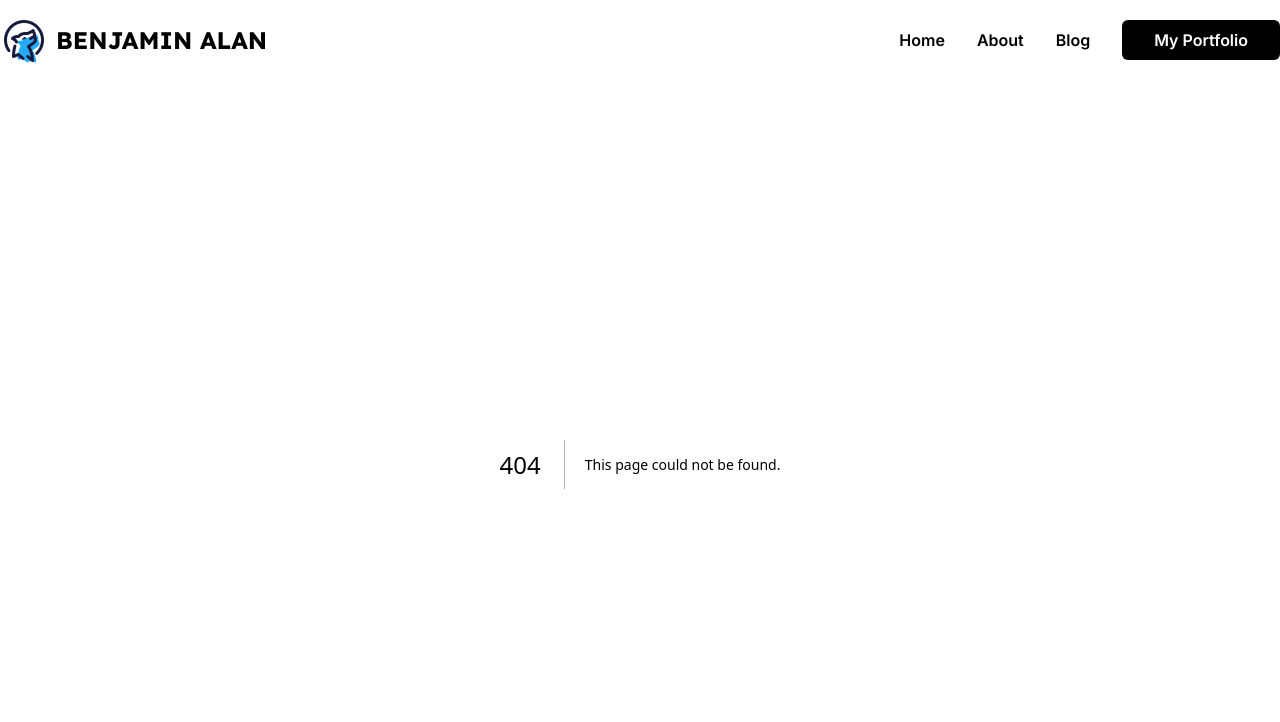
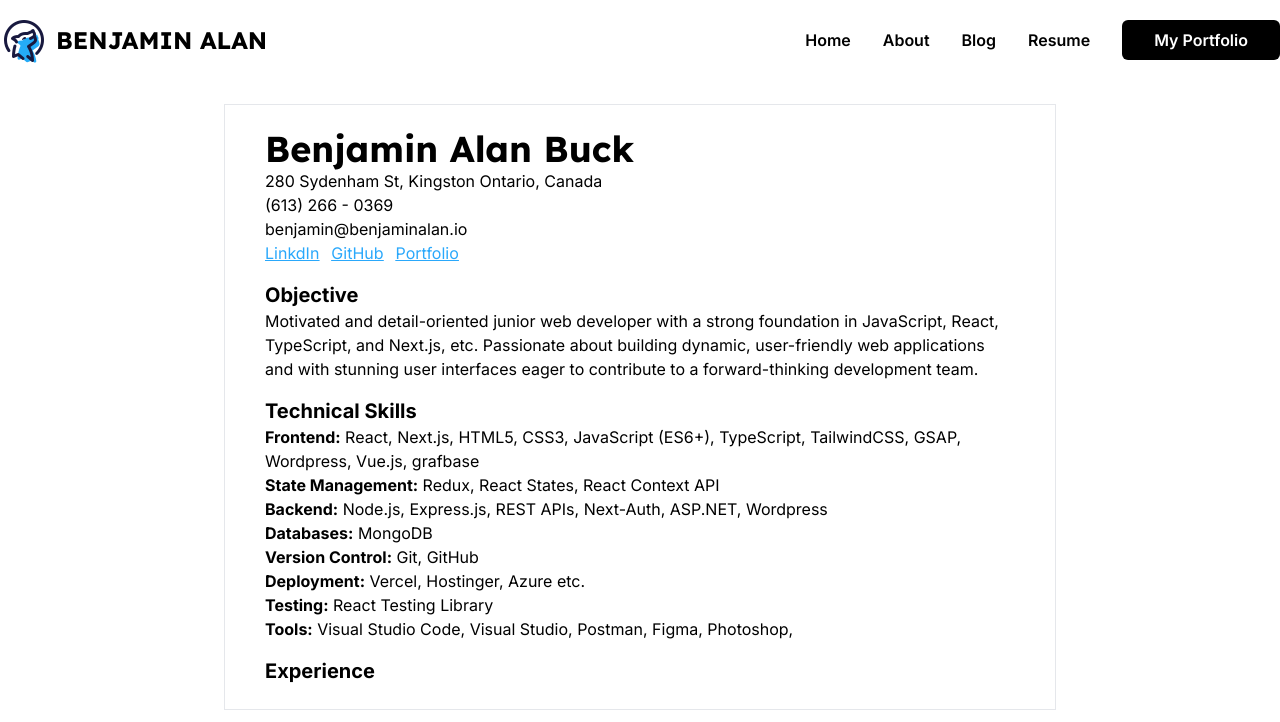
Before and after one commit to Benjamin-buck/portfolio, a Next.js app: page /resume in a window 1280 px wide. Before the commit this address had no page. Shown: the top 722 px of the page. Built offline with nearby package versions, Linux system fonts and the light colour scheme.

Commit message:
Adds start to the resume page.

```diff
--- /dev/null
+++ b/app/resume/page.tsx
@@ -0,0 +1,43 @@
+import {
+  details,
+  experience,
+  objective,
+  technicalSkills,
+} from "@/constants/resume";
+import Link from "next/link";
+import React from "react";
+
+const page = () => {
+  return (
+    <div className="mt-10 mx-[14rem] border py-6 px-10">
+      <h1 className="text-4xl font-lexend font-bold">{details.name}</h1>
+      <p>{details.address}</p>
+      <p>{details.phone}</p>
+      <p>{details.email}</p>
+      <div className="flex gap-3 text-blue underline">
+        {details.links.map(({ label, href }) => (
+          <Link href={href} key={label}>
+            {label}
+          </Link>
+        ))}
+      </div>
+      <div className="mt-4">
+        <h2 className="text-xl font-bold">{objective.title}</h2>
+        <p>{objective.description}</p>
+      </div>
+      <div className="mt-4">
+        <h2 className="text-xl font-bold">{technicalSkills.title}</h2>
+        {technicalSkills.skills.map(({ label, description }) => (
+          <p key={label}>
+            <span className="font-bold">{label}:</span> {description}
+          </p>
+        ))}
+      </div>
+      <div className="mt-4">
+        <h2 className="text-xl font-bold">{experience.title}</h2>
+      </div>
+    </div>
+  );
+};
+
+export default page;
--- a/components/landing-page/Hero.tsx
+++ b/components/landing-page/Hero.tsx
@@ -1,4 +1,3 @@
-import { heroHeading } from "@/constants/hero";
 import Image from "next/image";
 import React from "react";
 import { FaReact } from "react-icons/fa";
@@ -7,23 +6,22 @@ import { RiTailwindCssFill } from "react-icons/ri";
 import { SiMysql } from "react-icons/si";
 import { TbBrandRedux } from "react-icons/tb";
 
-
-
 const Hero = () => {
   return (
     <section>
       <div className=" flex justify-between">
         <div className="w-[45%] pt-[200px]  max-xl:w-auto max-xl:px-4">
           <h2 className="text-5xl font-lexend font-bold leading-[60px] max-md:text-3xl">
-            Hi, I'm <span className="gradient-text">Benjamin</span>, a junior
+            Hi, Im <span className="gradient-text">Benjamin</span>, a junior
             React & Next.js Developer.
           </h2>
           <p className="max-md:pt-5">
             I specialize in building clean, responsive, and intuitive web
-            applications using modern front-end technologies like React, Next.js,
-            and Tailwind CSS. Whether you're looking for a simple landing page or
-            a complex interactive platform, I focus on delivering clean code,
-            user-centric design, and seamless functionality.
+            applications using modern front-end technologies like React,
+            Next.js, and Tailwind CSS. Whether youre looking for a simple
+            landing page or a complex interactive platform, I focus on
+            delivering clean code, user-centric design, and seamless
+            functionality.
           </p>
           <button className="button-style mt-8">My Portfolio</button>
         </div>
@@ -37,37 +35,38 @@ const Hero = () => {
           />
         </div>
       </div>
-      <h2 className="text-2xl font-lexend font-bold mt-12">
-            Technologies
-      </h2>
+      <h2 className="text-2xl font-lexend font-bold mt-12">Technologies</h2>
       <div className="flex text-6xl mt-4 gap-10 flex-wrap">
         <div className="flex gap-2 items-center">
           <FaReact />
-          <h3 className="text-2xl font-semibold max-lg:hidden max-lg:gap-2">React</h3>
+          <h3 className="text-2xl font-semibold max-lg:hidden max-lg:gap-2">
+            React
+          </h3>
         </div>
         <div className="flex gap-2 items-center">
           <RiNextjsFill />
-          <h3 className="text-2xl font-semibold max-lg:hidden max-lg:gap-2">Next.js</h3>
+          <h3 className="text-2xl font-semibold max-lg:hidden max-lg:gap-2">
+            Next.js
+          </h3>
         </div>
         <div className="flex gap-2 items-center">
           <RiTailwindCssFill />
-          <h3 className="text-2xl font-semibold max-lg:hidden max-lg:gap-2">Tailwind CSS</h3>
+          <h3 className="text-2xl font-semibold max-lg:hidden max-lg:gap-2">
+            Tailwind CSS
+          </h3>
         </div>
         <div className="flex gap-2 items-center">
           <SiMysql />
-          <h3 className="text-2xl font-semibold max-lg:hidden max-lg:gap-2">MySQL</h3>
+          <h3 className="text-2xl font-semibold max-lg:hidden max-lg:gap-2">
+            MySQL
+          </h3>
         </div>
         <div className="flex gap-2 items-center">
           <TbBrandRedux />
-          <h3 className="text-2xl font-semibold max-lg:hidden max-lg:gap-2">Redux</h3>
+          <h3 className="text-2xl font-semibold max-lg:hidden max-lg:gap-2">
+            Redux
+          </h3>
         </div>
-
-
-
-
-
-
-
       </div>
     </section>
   );
--- a/constants/data.ts
+++ b/constants/data.ts
@@ -2,4 +2,5 @@ export const navigationLinks = [
     {label: 'Home', href: '/', icon: '/home.png'},
     {label: 'About', href: '/about', icon: '/home.png'},
     {label: 'Blog', href: '/blog', icon: '/home.png'},
+    {label: 'Resume', href: '/resume', icon: '/home.png'},
 ]
--- /dev/null
+++ b/constants/resume.ts
@@ -0,0 +1,35 @@
+export const details = {
+    name: 'Benjamin Alan Buck',
+    address: '280 Sydenham St, Kingston Ontario, Canada',
+    phone: '(613) 266 - 0369',
+    email: 'benjamin@benjaminalan.io',
+    links: [
+        {label: 'LinkdIn', href: 'http://www.google.ca/'},
+        {label: 'GitHub', href: 'http://www.google.ca/'},
+        {label: 'Portfolio', href: 'http://www.google.ca/'},
+    ]
+}
+
+
+export const objective = {
+    title: 'Objective',
+    description: 'Motivated and detail-oriented junior web developer with a strong foundation in JavaScript, React, TypeScript, and Next.js, etc. Passionate about building dynamic, user-friendly web applications and with stunning user interfaces eager to contribute to a forward-thinking development team.'
+}
+
+export const technicalSkills = {
+    title: 'Technical Skills',
+    skills: [
+        {label: 'Frontend', description: 'React, Next.js,  HTML5, CSS3, JavaScript (ES6+), TypeScript, TailwindCSS, GSAP, Wordpress, Vue.js, grafbase'},
+        {label: 'State Management', description: 'Redux, React States, React Context API'},
+        {label: 'Backend', description: 'Node.js, Express.js, REST APIs, Next-Auth, ASP.NET, Wordpress'},
+        {label: 'Databases', description: 'MongoDB'},
+        {label: 'Version Control', description: 'Git, GitHub'},
+        {label: 'Deployment', description: ' Vercel, Hostinger, Azure etc.'},
+        {label: 'Testing', description: 'React Testing Library'},
+        {label: 'Tools', description: 'Visual Studio Code, Visual Studio, Postman, Figma, Photoshop, '},
+    ]
+}
+
+export const experience = {
+    title: 'Experience',
+}
--- a/next.config.mjs
+++ b/next.config.mjs
@@ -1,4 +1,7 @@
 /** @type {import('next').NextConfig} */
-const nextConfig = {};
+const nextConfig = {
+    output: 'export',
+    images: { unoptimized: true }
+};
 
 export default nextConfig;
```
